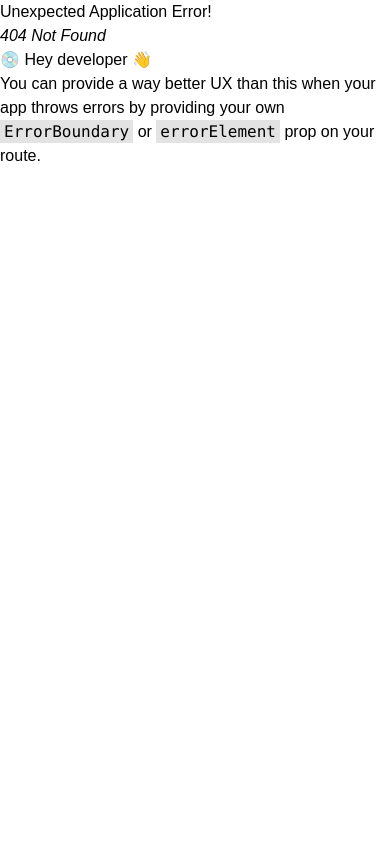
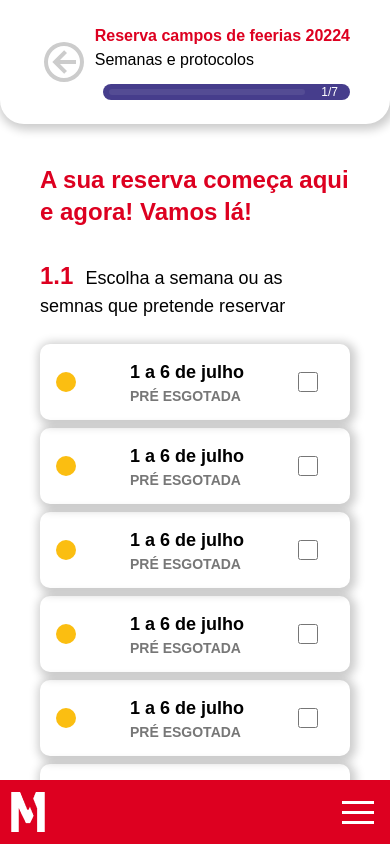
Before and after one commit to robnasq/camp-crm, a React app: page /form in a window 390 px wide. Before the commit this address had no page. Shown: the top 844 px of the page. Built offline with nearby package versions, Linux system fonts and the light colour scheme; the HTML template or start-up script is replaced by a standard one.

Commit message:
last code changes on responsive screens

```diff
--- a/src/components/nav-menu/NavMenu.tsx
+++ b/src/components/nav-menu/NavMenu.tsx
@@ -56,7 +56,7 @@ export const NavMenu = () => {
             onclick={() => setMenuOpen(false)}
             path={mdiCreditCardCheckOutline}
             name={"Pagamentos"}
-            link={"payments"}
+            link={"/payments"}
           />
           <MenuItem path={mdiExitToApp} name={"Fechar sessão"} link={""} />
         </div>
--- a/src/layouts/MainLayout.tsx
+++ b/src/layouts/MainLayout.tsx
@@ -1,5 +1,6 @@
 import { Outlet } from "react-router-dom";
 import { NavMenu } from "../components/nav-menu/NavMenu";
+import { Header } from "./components/Header";
 
 interface MainLayoutProps {
   backgroundPattern: string;
@@ -8,11 +9,14 @@ export const MainLayout: React.FC<MainLayoutProps> = ({ backgroundPattern }) =>
 
   return (
     <div className="md:flex">
-      <div className="w-[20%] bg-top min-h:[1000px] bg-cover bg-repeat top-0 bottom-0 h-[100vh]" style={{ backgroundImage: `url(${backgroundPattern})`, backgroundSize: 'cover' }} />
-      <div className="pb-[70px] md:w-[47%] md:ml-[10%]">
+      <Header />
+      <div className="w-[20%] bg-top min-h:[1000px] max-md:hidden fixed bg-cover h-[100vh]" style={{ backgroundImage: `url(${backgroundPattern})`, backgroundSize: 'cover' }} />
+      <div className="pb-[70px] md:pt-[52px] md:w-[47%] md:ml-[30%]">
         <Outlet />
       </div>
+      <div className="md:hidden">
       <NavMenu />
+      </div>
     </div>
   );
 };
--- /dev/null
+++ b/src/layouts/OrderReserveLayout.tsx
@@ -0,0 +1,179 @@
+import { ReserveForm } from "../pages/reserve_form";
+import Pattern from "../assets/main-image.jpeg";
+import { useState, useEffect } from "react";
+import { useNavigate } from "react-router-dom";
+import { useForm } from "../hooks/useForm";
+import StepFive from "../pages/reserve_form/StepFive";
+import StepFour from "../pages/reserve_form/StepFour";
+import StepOne from "../pages/reserve_form/StepOne";
+import StepSeven from "../pages/reserve_form/StepSeven";
+import StepSix from "../pages/reserve_form/StepSix";
+import StepThree from "../pages/reserve_form/StepThree";
+import StepTwo from "../pages/reserve_form/StepTwo";
+import Icon from "@mdi/react";
+import { mdiArrowLeftCircleOutline } from "@mdi/js";
+import { Button } from "../components/button/Button";
+import { NavMenu } from "../components/nav-menu/NavMenu";
+
+export const OrderReserveLayout = () => {
+  const [subtittle, setSubtittle] = useState("");
+
+  const formComponents = [
+    <StepOne />,
+    <StepTwo />,
+    <StepThree />,
+    <StepFour />,
+    <StepFive />,
+    <StepSix />,
+    <StepSeven />,
+  ];
+
+  const { currentStep, currentComponent, changeStep, isLastStep } =
+    useForm(formComponents);
+  console.log(changeStep);
+  const progressPercent = (currentStep / (formComponents.length - 1)) * 100;
+
+  const navigate = useNavigate();
+
+  const conclusion = () => {
+    navigate("/order-completed");
+    console.log(conclusion)
+  };
+
+  useEffect(() => {
+    switch (currentStep) {
+      case 0:
+        setSubtittle("Semanas e protocolos");
+        break;
+      case 1:
+        setSubtittle("Encarregado de edecação");
+        break;
+      case 2:
+        setSubtittle("Participante");
+        break;
+      case 3:
+        setSubtittle("Saúde");
+        break;
+      case 4:
+        setSubtittle("Opções reserva");
+        break;
+      case 5:
+        setSubtittle("Dados de faturação");
+        break;
+      case 6:
+        setSubtittle("Sumário e adição de participantes");
+        break;
+      default:
+        setSubtittle("");
+        break;
+    }
+  }, [currentStep]);
+  return (
+    <div className="pb-3">
+
+      <header className="shadow md:hidden z-50 relative bg-white rounded-b-3xl mb-10 w-full items-center justify-between py-6 flex px-10  ">
+        <span onClick={(e) => changeStep(currentStep - 1, e)}>
+          <Icon
+            path={mdiArrowLeftCircleOutline}
+            className="text-[#ccc] font-light cursor-pointer"
+            title="Go back"
+            size={2}
+          />
+        </span>
+        <div>
+          <h1 className="text-primary text-end text-base font-bold">
+            Reserva campos de feerias 20224
+          </h1>
+          <p>{subtittle} </p>
+          <div className="flex items-center space-x-2">
+            <span className="text-sm text-black"></span>
+            <div className="flex mt-3  bg-secondary justify-between items-center pl-[6px] pr-3 h-4 bg-gray-200 rounded-[100px] w-full">
+              <div className="bg-[#544C94] w-full h-[6px] mr-4 rounded-full">
+                <div
+                  className="h-[6px] bg-[#61B232] flex justify-end items-center rounded-full"
+                  style={{ width: `${progressPercent}%` }}
+                />
+              </div>
+
+              <span className="text-white text-[12px]">
+                {currentStep + 1}/{formComponents.length}
+              </span>
+            </div>
+          </div>
+        </div>
+      </header>
+      <header className="h-[200px] ml-[20%] mb-4 max-md:hidden bg-[#FFF8F9]">
+        <div className="px-[17%]">
+          <h1 className="text-[40px] text-primary font-bold">
+            Pedido de reserva
+          </h1>
+          <hr className="border-4 my-6 border-[#FFDFE4]" />
+          <span className="flex gap-4" onClick={(e) => changeStep(currentStep - 1, e)}>
+            <Icon
+              path={mdiArrowLeftCircleOutline}
+              className="text-[#ccc]  font-light cursor-pointer md:text-primary"
+              title="Go back"
+              size={1}
+            />
+            <div>
+              <h1 className="text-primary text-base font-bold">
+                Reserva campos de feerias 20224
+              </h1>
+              <p>{subtittle} </p>
+              <div className="flex items-center">
+                <span className="text-sm text-black"></span>
+              </div>
+            </div>
+          </span>
+        </div>
+        <div className="flex items-center">
+          <span className="text-sm text-black"></span>
+          <div className="flex mt-3  bg-secondary ml-0  justify-between items-center pl-[10%] pr-3 h-4 bg-gray-200  w-full">
+            <div className="bg-[#544C94] w-[90%] h-[6px] rounded-full">
+              <div
+                className="h-[6px] bg-[#61B232] flex justify-end items-center rounded-full"
+                style={{ width: `${progressPercent}%` }}
+              />
+            </div>
+            <span className="text-white text-[12px]">
+              {currentStep + 1}/{formComponents.length}
+            </span>
+          </div>
+        </div>
+      </header>
+      <div className="md:flex">
+        <div
+          className="w-[20%] h-[100vh] max-md:hidden bg-top fixed top-0  "
+          style={{
+            backgroundImage: `url(${Pattern})`,
+            backgroundSize: "cover",
+          }}
+        />
+        <div className="md:ml-[30%] md:max-w-[522px]">
+          <main className="px-10">
+            <form className="" onSubmit={(e) => changeStep(currentStep + 1, e)}>
+              {currentComponent}
+              {!isLastStep ? (
+                <Button type={"submit"} variants="primary" fullWidth>
+                  Continuar
+                </Button>
+              ) : (
+                <Button
+                  type={"button"}
+                  onClick={conclusion}
+                  variants="primary"
+                  fullWidth
+                >
+                  Concluir
+                </Button>
+              )}
+            </form>
+          </main>
+        </div>
+      </div>
+      <div className="md:hidden mb-[70px]">
+      <NavMenu />
+      </div>
+    </div>
+  );
+};
--- /dev/null
+++ b/src/layouts/components/Header.tsx
@@ -0,0 +1,16 @@
+import { Link } from "react-router-dom";
+import Logo from "../../assets/button-home-desktop.png";
+export const Header = () => {
+  return (
+    <div className="bg-white fixed shadow-soft h-[52px] max-md:hidden  z-[1000] w-full">
+      <img src={Logo} className="fixed top-0 left-0" />
+      <div className="uppercase flex gap-6 ml-[250px] font-medium mt-[10px]">
+        <Link to={"/"}>Campos de férias</Link>
+        <Link to={"/"}>Programas escolares</Link>
+        <Link to={"/"}>Multimédia</Link>
+        <Link to={"/"}> A MyCamp</Link>
+        <Link to={"/"}>Contactos</Link>
+      </div>
+    </div>
+  );
+};
--- a/src/pages/dashboard/Initial.tsx
+++ b/src/pages/dashboard/Initial.tsx
@@ -6,7 +6,7 @@ export const Initial = () => {
   const navigate = useNavigate();
 
   const handleClick = () => {
-    navigate("/reserve-form");
+    navigate("/form/reserve-form");
   };
 
   return (
--- a/src/pages/reserve_form/OrderCompleted.tsx
+++ b/src/pages/reserve_form/OrderCompleted.tsx
@@ -6,7 +6,7 @@ import { Button } from "../../components/button/Button";
 export const OrderCompleted = () => {
   return (
     <div>
-      <div className=" z-10 rounded-b-[14px] -top-2 relative h-[196px] w-full">
+      <div className=" z-10 rounded-b-[14px] md:hidden -top-2 relative h-[196px] w-full">
         <img
           src={MainImage}
           alt="Kids playing"
@@ -20,6 +20,13 @@ export const OrderCompleted = () => {
           />
         </span>
       </div>
+        <span className="bg-[#C5F4AA] rounded-full w-[50px] h-[50px] absolute top-[18%] max-md:hidden left-[33%]">
+          <Icon
+            path={mdiCheckCircleOutline}
+            size={2}
+            className="relative left-[1px] top-[1px] text-[#269C2C]"
+          />
+        </span>
       <div className="px-10">
         <h2 className="font-bold text-primary text-[36px] mt-[130px] leading-9">
           Pedido <br /> concluido
--- a/src/pages/reserve_form/StepOne.tsx
+++ b/src/pages/reserve_form/StepOne.tsx
@@ -3,9 +3,15 @@ import { Radio } from "../../components/ui/Radio";
 import { DropDown } from "../../components/ui/DropDown";
 
 const Weeks = () => {
+  const [isChecked, setIsChecked] = useState(false);
+
+  const toggleCheckbox = () => {
+     setIsChecked(!isChecked);
+  };
+
   return (
-    <div className="w-full shadow py-3 pl-4 rounded-[10px] mb-2 pr-6">
-      <div className=" flex items-center justify-between">
+     <label className="w-full shadow py-3 pl-4 rounded-[10px] mb-2 pr-6 cursor-pointer" htmlFor="default-checkbox" onClick={toggleCheckbox}>
+       <div className="flex items-center justify-between">
          <div className="rounded-full w-5 h-5 bg-[#FBBE11]"></div>
          <div>
            <p className="font-semibold text-[18px]">1 a 6 de julho</p>
@@ -18,16 +24,18 @@ const Weeks = () => {
              <input
                id="default-checkbox"
                type="checkbox"
-              value=""
+               checked={isChecked}
+               onChange={toggleCheckbox} // This is optional if you're controlling the checkbox state
                className="w-5 h-5 mt-4 cursor-pointer border-neutral-medium rounded"
              />
              <label className="ms-2 text-sm font-medium text-gray-900 dark:text-gray-300"></label>
            </div>
          </div>
        </div>
-    </div>
+     </label>
   );
  };
+
 
 const StepOne = () => {
   const options = [
@@ -49,8 +57,17 @@ const StepOne = () => {
           <span className="font-semibold text-primary text-2xl mr-3">1.1</span>
           Escolha a semana ou as semnas que pretende reservar
         </h2>
+        <div className="md:grid md:grid-cols-2 flex flex-col md:gap-4">
           <Weeks />
-
+          <Weeks />
+          <Weeks />
+          <Weeks />
+          <Weeks />
+          <Weeks />
+          <Weeks />
+          <Weeks />
+          <Weeks />
+        </div>
         <hr className="border-primary border-4 my-8" />
 
         <h2 className="text-lg mb-6">
--- a/src/pages/reserve_form/index.tsx
+++ b/src/pages/reserve_form/index.tsx
@@ -34,7 +34,7 @@ export const ReserveForm = () => {
   const navigate = useNavigate();
 
   const conclusion = () => {
-    navigate("/order-completed");
+    navigate("/form/order-completed");
   };
 
   useEffect(() => {
@@ -105,7 +105,7 @@ export const ReserveForm = () => {
           className="w-full h-full object-cover rounded-b-[14px]"
         />
       </div>
-      <main className="px-10">
+      <main className="px-10 md:max-w-[522px]">
         <form className="" onSubmit={(e) => changeStep(currentStep + 1, e)}>
           {currentComponent}
           {!isLastStep ? (
--- a/src/routes/index.tsx
+++ b/src/routes/index.tsx
@@ -9,8 +9,9 @@ import { ReserveForm } from "../pages/reserve_form";
 import { OrderCompleted } from "../pages/reserve_form/OrderCompleted";
 import { Login } from "../pages/login/Login";
 import { SignUp } from "../pages/register/SignUp";
-import Foto from '../assets/main-image.jpeg'
-import Pattern from '../assets/pattern.png'
+import Foto from "../assets/main-image.jpeg";
+import Pattern from "../assets/pattern.png";
+import { OrderReserveLayout } from "../layouts/OrderReserveLayout";
 
 export const router = createBrowserRouter([
   {
@@ -26,26 +27,38 @@ export const router = createBrowserRouter([
         element: <UserProfile />,
       },
       {
-        path: 'reserves',
+        path: "reserves",
         element: <Reserves />,
       },
       {
-        path: 'reserves/:id',
+        path: "reserves/:id",
         element: <ReserveInfo />,
       },
       {
-        path: 'payments',
-        element: <Payments /> ,
+        path: "payments",
+        element: <Payments />,
       },
+    ],
+  },
+  {
+    path: "/order-completed",
+    element: <MainLayout backgroundPattern={Foto} />,
+    children: [
       {
-        path: 'reserve-form',
+        index: true,
+        element: <OrderCompleted />,
+      },
+    ],
+  },
+  {
+    path: "/form",
+    element: <OrderReserveLayout />,
+    children: [
+      {
+        path: "reserve-form",
         element: <ReserveForm />,
       },
-      {
-        path: 'order-completed',
-        element: <OrderCompleted /> ,
-      },
-    ]
+    ],
   },
   {
     path: "/login",
```
Also changed, not shown: src/pages/reserves/Reserves.tsx (+5 -5 lines), src/assets/button-home-desktop.png (added). Lines whose indentation alone changed are shown as unchanged.
